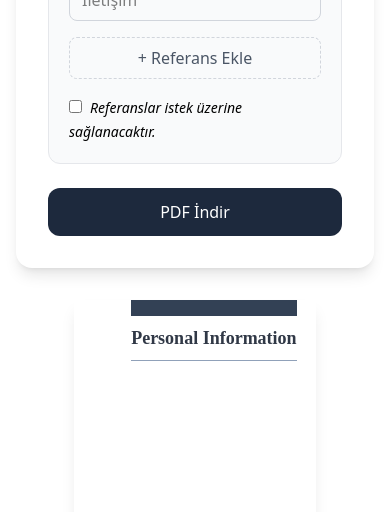
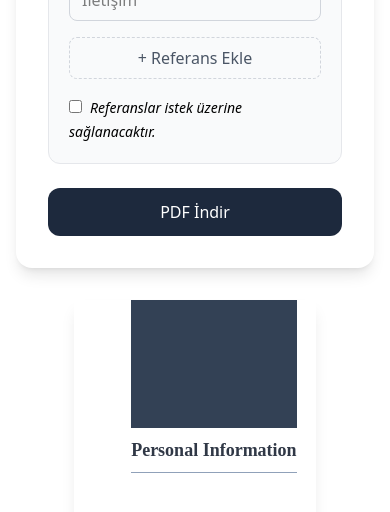
Before and after one commit to sevvalkarahan/CV_creation_page_with_next.js, a Next.js app: page / in a window 390 px wide. Shown: the part 2575-3087 px from the top of the page. Built offline with nearby package versions, Linux system fonts and the light colour scheme.

Commit message:
responsive design was edited

```diff
--- a/app/page.js
+++ b/app/page.js
@@ -505,7 +505,7 @@ const CreateCV = () => {
               fontSize: "9pt"
             }}
           >
-            <div className="flex flex-col sm:flex-row w-full h-auto sm:h-32 mt-0 mb-2" style={{ backgroundColor: '#334155', color: 'white' }}>
+            <div className="flex w-full h-32 mt-0 mb-2" style={{ backgroundColor: '#334155', color: 'white' }}>
 
               <div>
                 {photo && (
```
